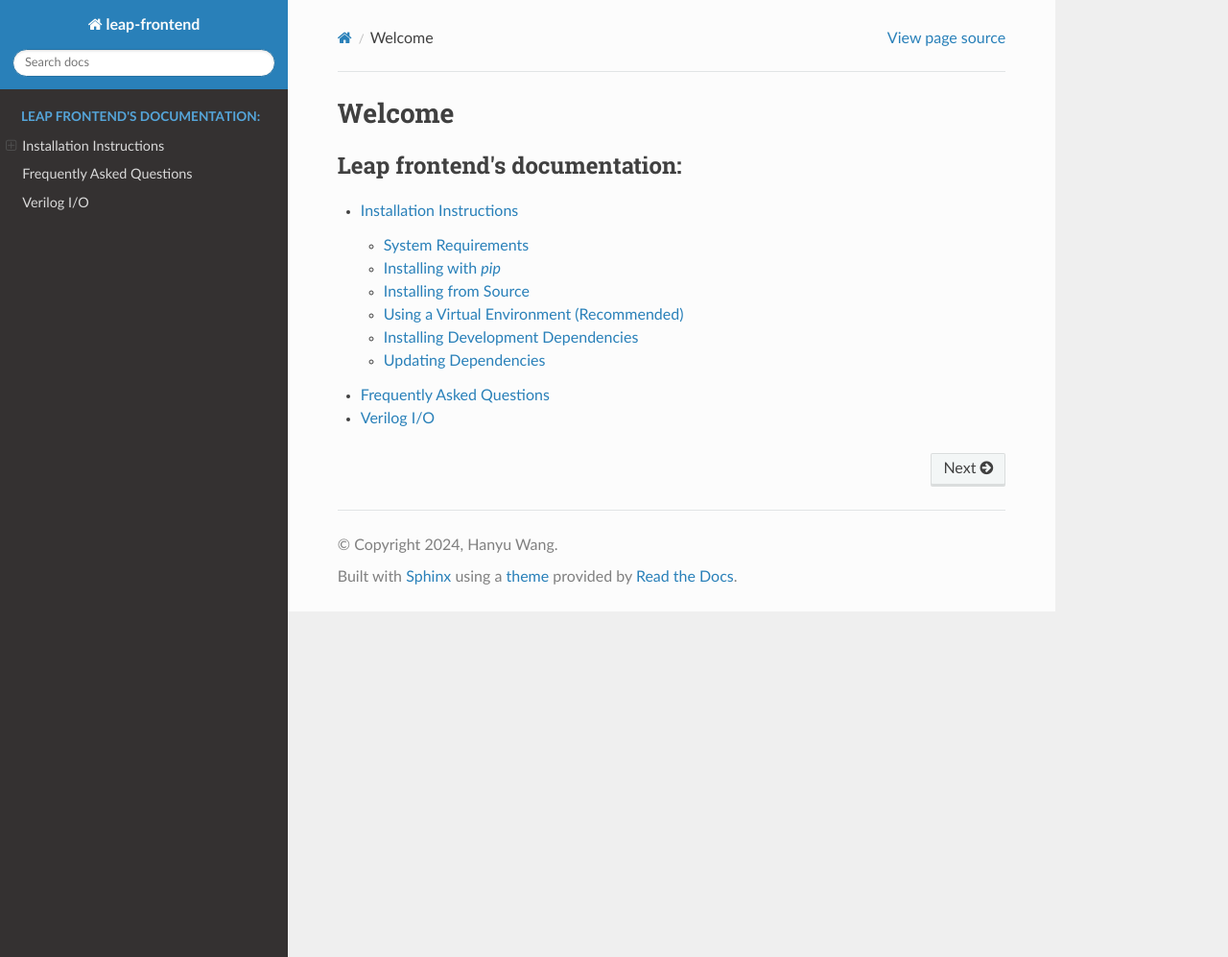
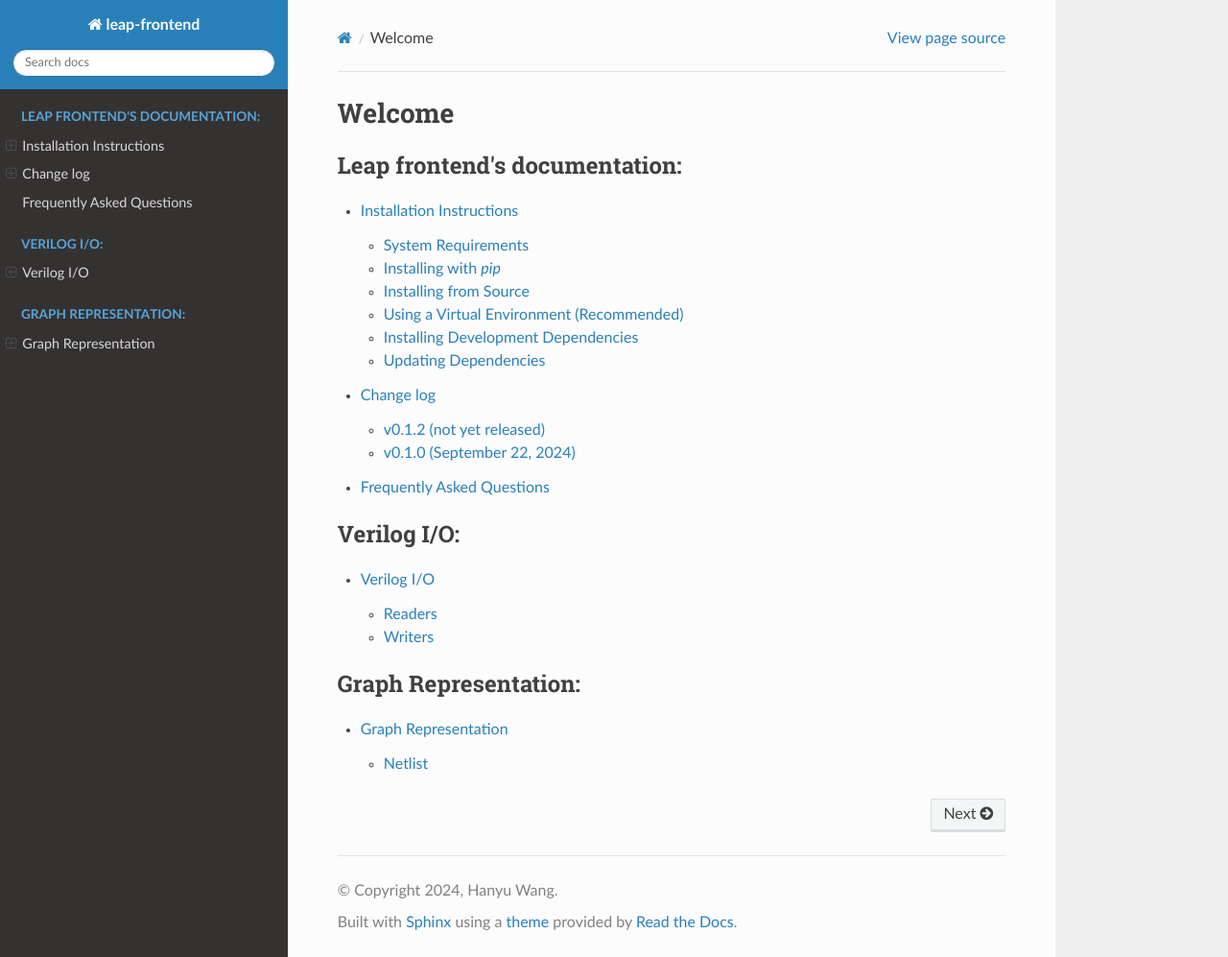
Before and after one commit to Nozidoali/leap-frontend, a Sphinx documentation site: the page built from docs/source/index.rst, in a window 1280 px wide and 997 px high. Shown: the whole window at 96% size. Built offline with Sphinx 7.4.7 and the Read the Docs theme 2.0.0, drawn with Linux system fonts in a browser that asks for light colours.

Commit message:
docs: netlist

```diff
--- a/docs/source/changelog.rst
+++ b/docs/source/changelog.rst
@@ -2,7 +2,7 @@ Change log
 ==========
 
 v0.1.2 (not yet released)
------------------------
+-------------------------
 
 * Graph Representation
     - Change `modules` in Netlist to a dictionary
@@ -14,7 +14,7 @@ v0.1.2 (not yet released)
     - Add `netlistsAreEqual` function to compare two netlists
 
 v0.1.0 (September 22, 2024)
--------------------------
+---------------------------
 
 * Graph Representation
     - Add `DFGNode` class to represent nodes in a dataflow graph
--- a/docs/source/index.rst
+++ b/docs/source/index.rst
@@ -11,5 +11,17 @@ Welcome
    :caption: Leap frontend's documentation:
 
    usage/installation
+   changelog
    usage/faq
+
+.. toctree::
+   :maxdepth: 2
+   :caption: Verilog I/O:
+
    modules/io
+
+.. toctree::
+   :maxdepth: 2
+   :caption: Graph Representation:
+
+   modules/netlist
--- a/docs/source/modules/io.rst
+++ b/docs/source/modules/io.rst
@@ -1,5 +1,13 @@
 Verilog I/O
 ===========
 
-.. autofunction:: frontend.verilog.reader.reader.readVerilog
-.. autofunction:: frontend.verilog.writer.writer.writeVerilog
+
+Readers
+-------
+
+.. autofunction:: frontend.readVerilog
+
+Writers
+-------
+
+.. autofunction:: frontend.writeVerilog
```
Also changed, not shown: docs/source/modules/netlist.rst (added, +10 -0 lines), 1 other file.
